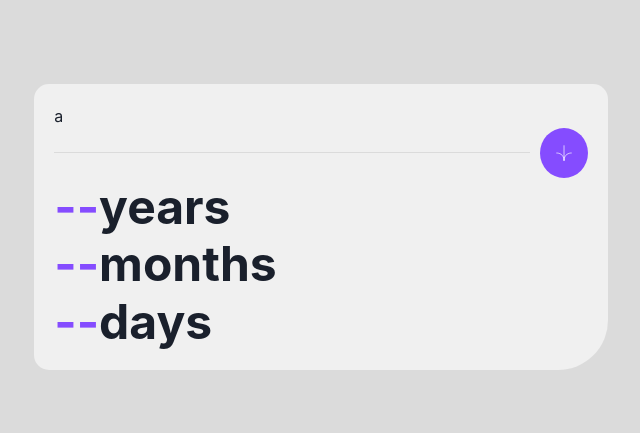
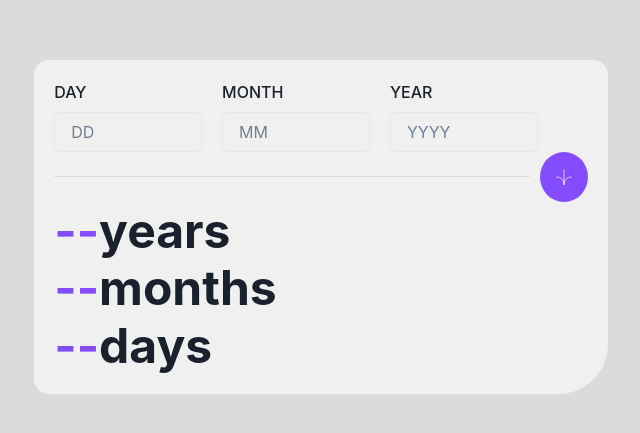
Before and after one commit to brunomaruya/AgeCalculatorApp, a Next.js app: page / in a window 1280 px wide. Shown: the part 173-606 px from the top of the page, without its empty margins (319-959 px from the left). Built offline with nearby package versions, Linux system fonts and the light colour scheme.

Commit message:
create form design

```diff
--- a/src/app/page.tsx
+++ b/src/app/page.tsx
@@ -1,5 +1,15 @@
 'use client';
-import { Box, Button, Container, Flex, Heading, Text } from '@chakra-ui/react';
+import {
+  Box,
+  Button,
+  Container,
+  Flex,
+  FormControl,
+  FormLabel,
+  Heading,
+  Input,
+  Text,
+} from '@chakra-ui/react';
 
 export default function Home() {
   return (
@@ -11,7 +21,26 @@ export default function Home() {
         borderRadius="15px"
         borderEndEndRadius="50px"
       >
-        <Box>a</Box>
+        <Box>
+          <form>
+            <Flex gap="20px" mr="50px">
+              <FormControl>
+                <FormLabel>DAY</FormLabel>
+                <Input placeholder="DD" />
+              </FormControl>
+
+              <FormControl>
+                <FormLabel>MONTH</FormLabel>
+                <Input placeholder="MM" />
+              </FormControl>
+
+              <FormControl>
+                <FormLabel>YEAR</FormLabel>
+                <Input placeholder="YYYY" />
+              </FormControl>
+            </Flex>
+          </form>
+        </Box>
 
         {/* DIVIDER */}
         <Box>
```
